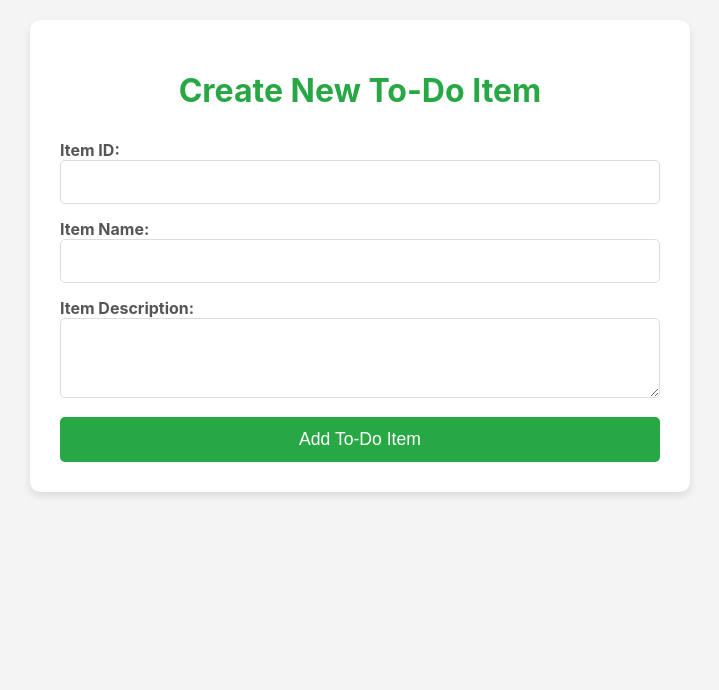
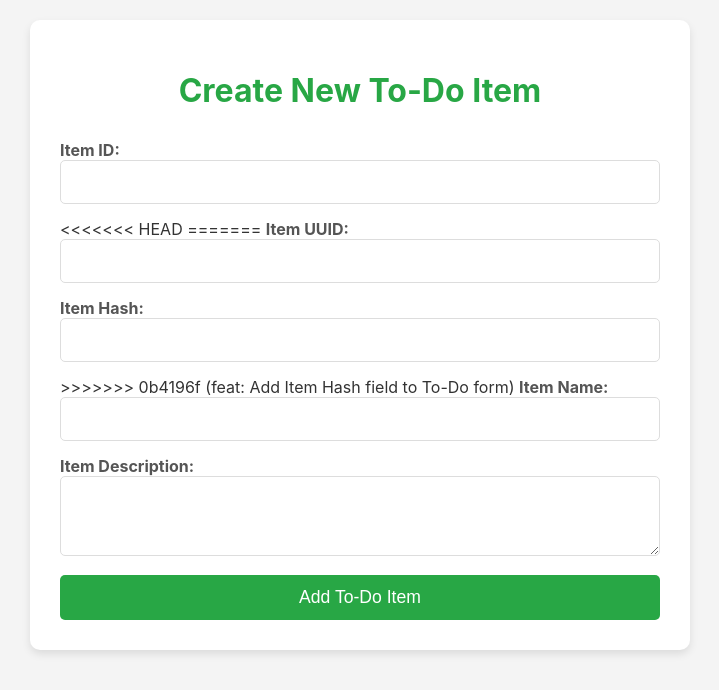
Before and after one commit to ArchitSB/flask-tutedude, a Flask app: page /todo in a window 1280 px wide. Shown: the top 690 px of the page, without its empty margins (280-999 px from the left). Run offline with Flask 3, Linux system fonts and the light colour scheme.

Commit message:
feat: Add Item Hash field to To-Do form

```diff
--- a/flask_mongo_form/templates/todo.html
+++ b/flask_mongo_form/templates/todo.html
@@ -50,6 +50,17 @@
                 <input type="text" id="itemId" name="itemId" required>
             </div>
             <div>
+<<<<<<< HEAD
+=======
+                <label for="itemUuid">Item UUID:</label>
+                <input type="text" id="itemUuid" name="itemUuid" required>
+            </div>
+            <div>
+                <label for="itemHash">Item Hash:</label>
+                <input type="text" id="itemHash" name="itemHash" required>
+            </div>
+            <div>
+>>>>>>> 0b4196f (feat: Add Item Hash field to To-Do form)
                 <label for="itemName">Item Name:</label>
                 <input type="text" id="itemName" name="itemName" required>
             </div>
@@ -79,9 +90,13 @@
                 itemId: document.getElementById('itemId').value,
                 itemUuid: document.getElementById('itemUuid').value,
 <<<<<<< HEAD
+<<<<<<< HEAD
                 itemHash: document.getElementById('itemHash').value,
 =======
 >>>>>>> 0e1939f (feat: Add Item UUID field to To-Do form)
+=======
+                itemHash: document.getElementById('itemHash').value,
+>>>>>>> 0b4196f (feat: Add Item Hash field to To-Do form)
                 itemName: itemName,
                 itemDescription: itemDescription
                 })
```
